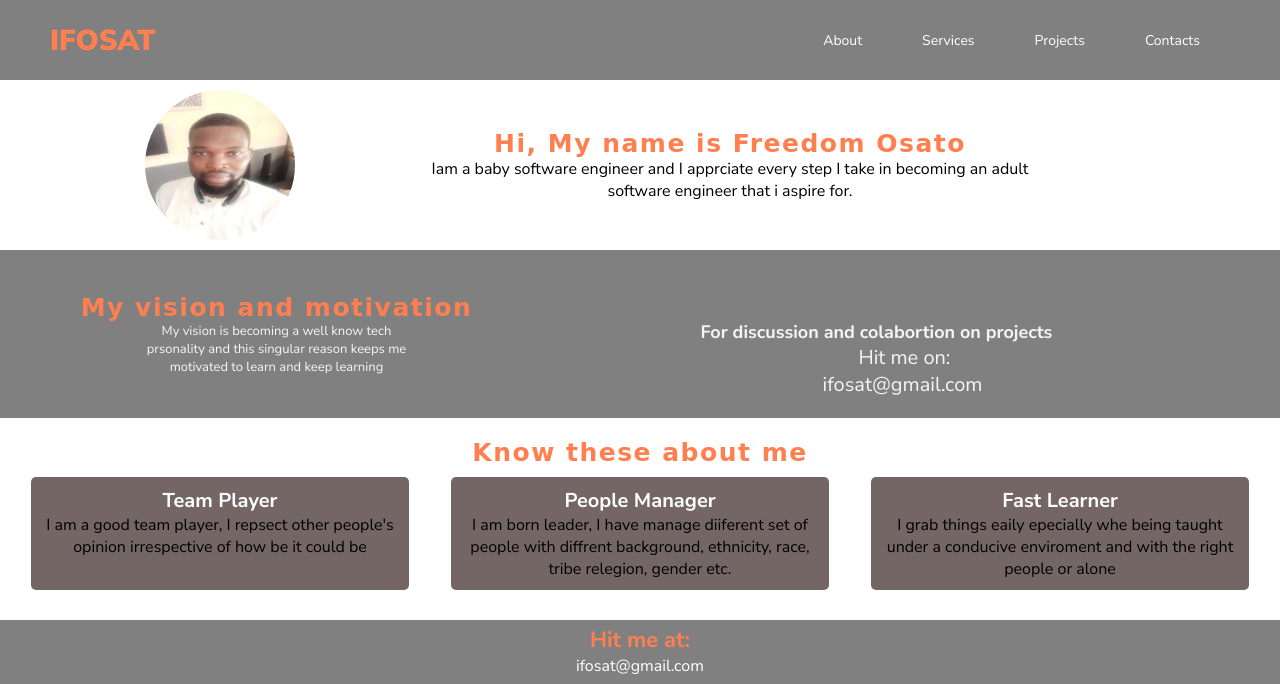
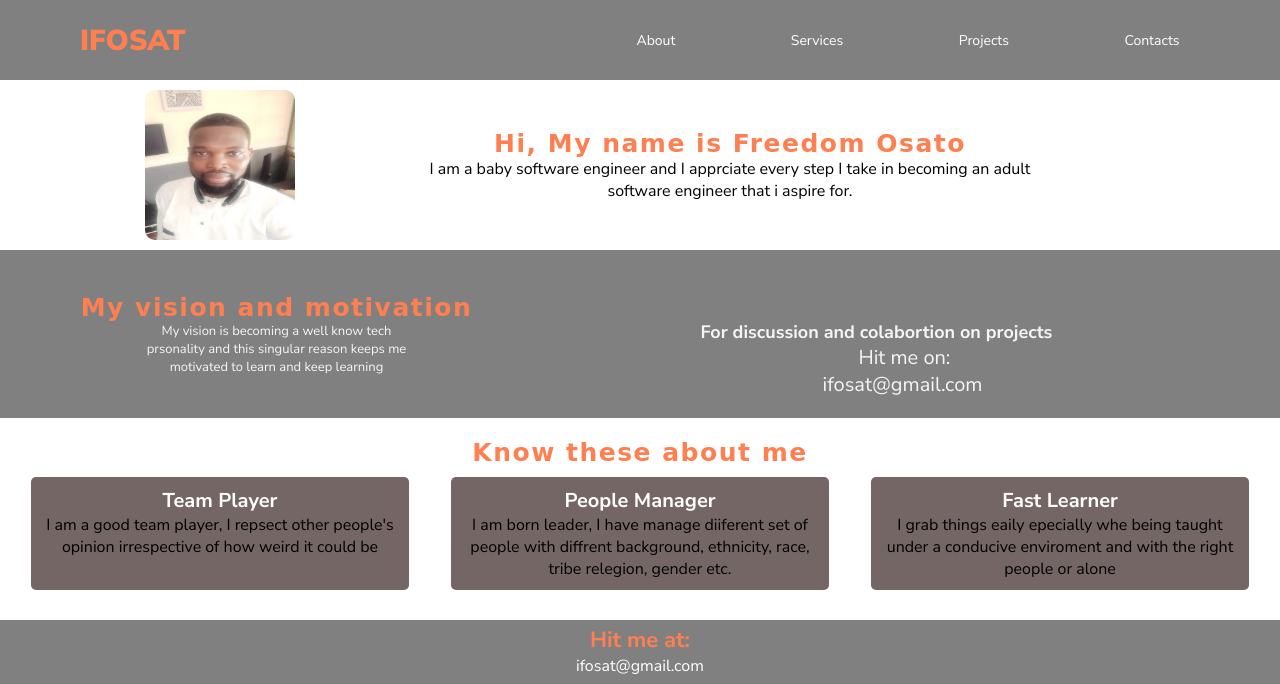
Before and after one commit to freedomosato/Td-Project4-Css-Basic, a plain HTML site: page index.html in a window 1280 px wide. Shown: the top 684 px of the page. Drawn offline with Linux system fonts and the light colour scheme; a web font is replaced by a local one.

Commit message:
Changed image size

```diff
--- a/index.html
+++ b/index.html
@@ -13,7 +13,7 @@
 
   <body>
     <header>
-      <span>IFOSAT</span>
+      <span>IFOSAT</span
       <nav>
         <ul>
           <li>About</li>
@@ -29,7 +29,7 @@
         <div>
           <h1>Hi, My name is Freedom Osato</h1>
           <p>
-            Iam a baby software engineer and I apprciate every step I take in
+            I am a baby software engineer and I apprciate every step I take in
             becoming an adult software engineer that i aspire for.
           </p>
         </div>
@@ -58,7 +58,7 @@
             <h4>Team Player</h4>
             <p>
               I am a good team player, I repsect other people's opinion
-              irrespective of how be it could be
+              irrespective of how weird it could be
             </p>
           </div>
           <div>
@@ -89,5 +89,7 @@
       </p>
       <p class="copyright">&lt;&lt; &copy;instincthub 2003 &gt;&gt;</p>
     </footer>
+
+ <script src="script.js"></script>
   </body>
 </html>
--- a/style.css
+++ b/style.css
@@ -9,8 +9,7 @@ body {
   background-color: lightgray;
   height: auto;
 }
-h2,
-h1 {
+h2, h1 {
   font-family: "Patua One", cursive;
   letter-spacing: 1.5px;
   color: coral;
@@ -44,6 +43,8 @@ header span:hover {
 header ul {
   display: flex;
   justify-content: space-around;
+  flex-wrap: wrap;
+  margin: 5px;
 }
 header ul li {
   list-style: none;
@@ -53,8 +54,7 @@ header ul li {
   cursor: pointer;
 }
 header ul li:hover {
-  opacity: 0.5;
-  color: coral;
+  opacity: 0.2;
 }
 .sect-1 {
   width: 100%;
@@ -67,7 +67,7 @@ header ul li:hover {
 .sect-1 img {
   width: 150px;
   height: 150px;
-  border-radius: 50%;
+  border-radius: 10px;
 }
 .sect-1 h1 {
   font-size: 16px;
@@ -163,8 +163,7 @@ footer .copyright {
 }
 @media screen and (min-width: 800px) {
   header {
-    padding-right: 50px;
-    padding-left: 50px;
+    padding: 0 10px 0 80px;
   }
   .sect-1{
     flex-direction: row;
@@ -186,8 +185,9 @@ footer .copyright {
     font-size: 25px;
   }
   header ul {
-    width: 80%;
-    justify-content: space-between;
+    width: 60%;
+    align-items: center;
+    justify-content: space-evenly;
   }
   header ul li {
     margin: 0 30px;
```
